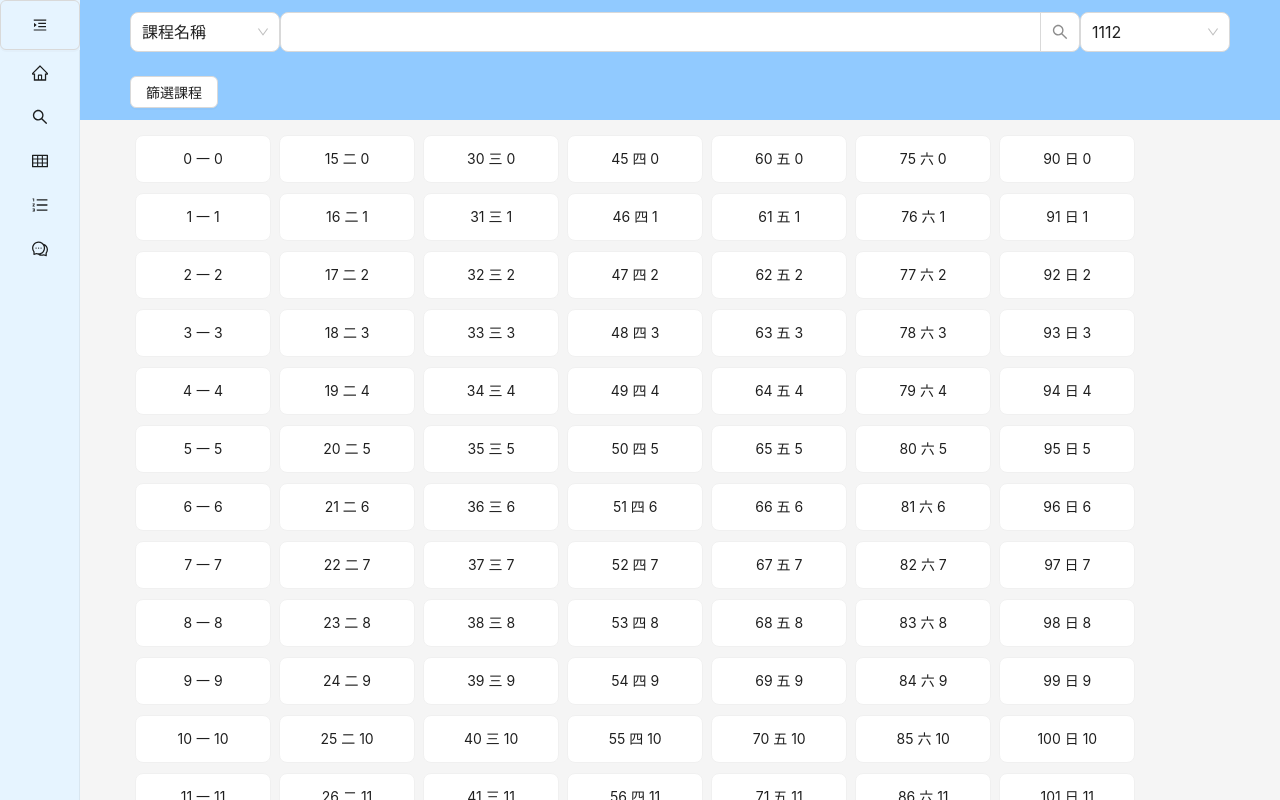
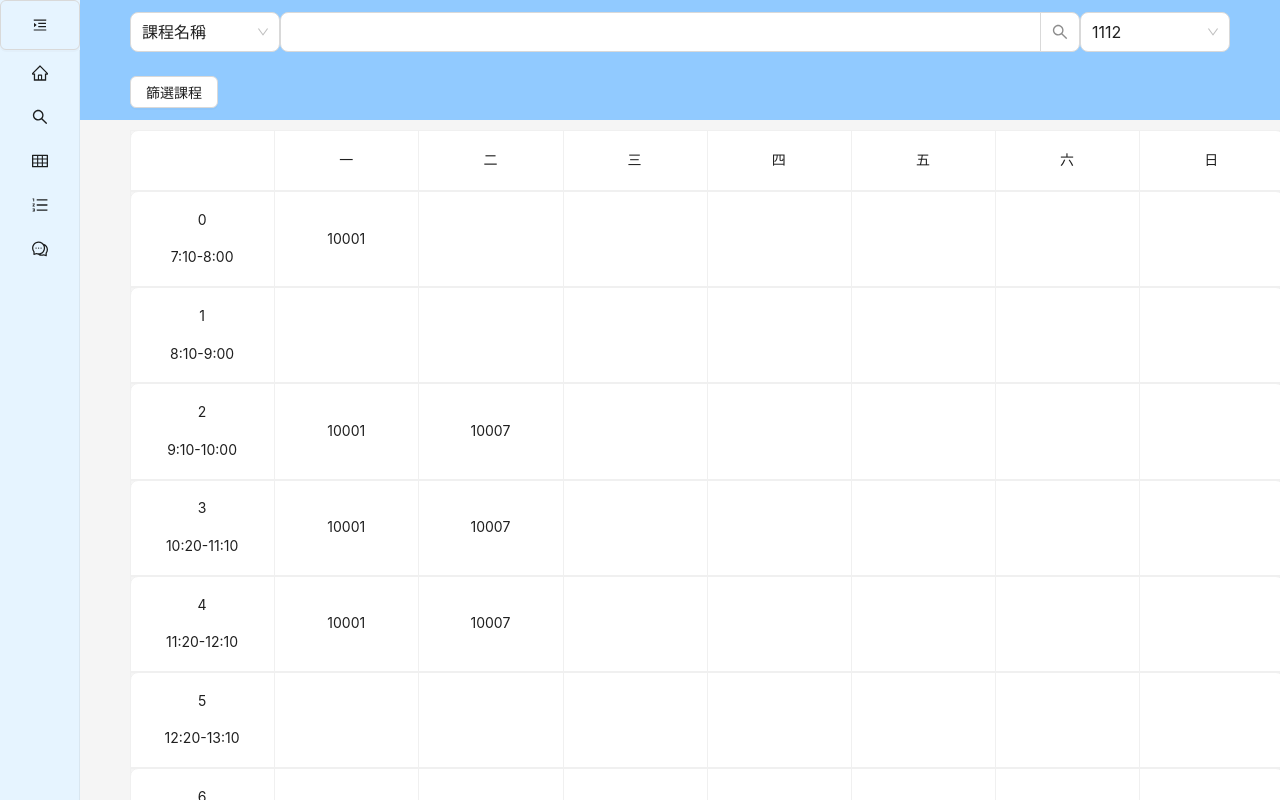
Before and after one commit to andy0314/wp1111_final, a React (Create React App) app in the folder frontend/: page /coursetable in a window 1280 px wide. Built offline with nearby package versions, Linux system fonts and the light colour scheme.

Commit message:
CourseTable + Weekdays & intervals

```diff
--- a/frontend/src/containers/CourseTable.js
+++ b/frontend/src/containers/CourseTable.js
@@ -1,11 +1,34 @@
 
 import {  Card, Row, Col  } from "antd";
-// let table = [{num:"10001", time:[2, 3, 4]}, {num:"10002", time:[2, 3, 4]}, {num:"10007", time:[16, 17, 18]} ]
-// const makeCourse = (num, time) => {
-//     table.push({num: num, time: time})
-// }
-const weekDays = ["一", "二", "三", "四", "五", "六", "日"]
-const intervals = [0, 1, 2, 3, 4, 5, 6, 7, 8, 9, 10, 11, 12, 13, 14]
+var table = [{num:"10001", time:[0, 2, 3, 4]}, {num:"10002", time:[2, 3, 4]}, {num:"10007", time:[16, 17, 18]} ]
+const makeCourse = (num, time) => {
+    table.push({num: num, time: time})
+}
+var numHandle = 0
+const weekDays = ["", "一", "二", "三", "四", "五", "六", "日"]
+const intervals = [-1, 0, 1, 2, 3, 4, 5, 6, 7, 8, 9, 10, "A", "B", "C", "D"]
+const intvltime = ["", "7:10-8:00", "8:10-9:00", "9:10-10:00", "10:20-11:10", "11:20-12:10", "12:20-13:10", "13:20-14:10", "14:20-15:10",
+"15:30-16:20", "16:30-17:20", "17:30-18:20", "18:25-19:15", "19:20-20:10", "20:15-21:05", "21:10-22:00"]
+const hanbleTopass = (table) => {
+    numHandle++;
+    let topass = []
+    weekDays.map((days, key)=> {
+        topass[key] = []
+        intervals.map((itvl, kkey) =>  topass[key].push([]))
+
+    })
+    table.map((crs, key) => {
+        if(crs){
+            crs.time.map((koma, kkey) => {
+                let i = Math.floor(koma / 14)
+                let j = koma % 14
+                topass[i+1][j+1].push(crs)
+            })
+        }
+
+    })
+    return topass;
+}
 const tableStyle = {
     width: '98%',
     height: '90%',
@@ -17,30 +40,82 @@ const tableStyle = {
     top: '80px',
   };
 const gridStyle = {
-    padding: '5px',
+    display: 'flex',
+    textAlign: 'center',
+    width: '12.5%',
+    padding: '10px',
+    alignItems: 'center',
+    justifyContent: 'center',
+    flexDirection: 'column',
 };
 const spaceStyle = {
-    height: '50px',
+    minHeight: '60px',
 }
-
+const pStyle = {
+    margin: '0.2em',
+    padding: '5px',
+}
+console.log("Before topass");//
+let to = hanbleTopass(table);
+console.log("numHandle", numHandle);//
+console.log("to: ", to);//
 const CourseTable = () => {
-
 
         return (
             <div className="tableContainer" style={tableStyle}>
-            {intervals.map((key, day) =>
-                 <Row style={gridStyle} gutter={[8, 8]} key={day}>
-                    {weekDays.map((ikey, intv)=>{
-                        const uniquekey = intv*15 + day
-                        return (
-                            <Col span={3} key={uniquekey}>
-                                <Card size="small">{uniquekey} {ikey} {day}
-                                </Card>
-                            </Col>
-                        )
-                    })}
-                 </Row>
-            )}
+            {intervals.map((intv, key) => {
+                if(intv === -1){
+                    return (
+                        <Card bodyStyle={spaceStyle}>
+                            {weekDays.map((day, ikey)=>{
+                                return (
+                                    <Card.Grid style={gridStyle}>{day}</Card.Grid>
+                                )
+                            })}
+                        </Card>
+                    )
+                }
+                else return (
+                    <Card bodyStyle={spaceStyle}>
+                        {weekDays.map((day, ikey)=>{
+                            if(ikey === 0)
+                                return (
+                                    <Card.Grid style={gridStyle}><p style={pStyle}>{intv}</p><p style={pStyle}>{intvltime[key]}</p></Card.Grid>
+                                )
+                            else if(to[ikey][key].length !== 0){
+                                return (
+                                    <Card.Grid style={gridStyle}>{to[ikey][key][0].num}</Card.Grid>
+                                )
+                            }
+                            else return (
+                                <Card.Grid style={gridStyle}></Card.Grid>
+                            )
+                        })}
+                    </Card>
+                )
+
+
+                // return (
+                //  <Row style={gridStyle} gutter={[8, 8]}>
+                //     {weekDays.map((day, ikey)=>{
+                //         if(to[ikey][key].length !== 0)
+                //             return (
+                //                 <Col span={3}>
+                //                     <Card >{to[ikey][key][0].num}
+                //                     </Card>
+                //                 </Col>
+                //             )
+                //         else {
+                //             return (
+                //                 <Col span={3}>
+                //                     <Card >
+                //                     </Card>
+                //                 </Col>
+                //             )
+                //         }
+                //     })}
+                //  </Row>)
+            })}
             </div>
 
         )
```
